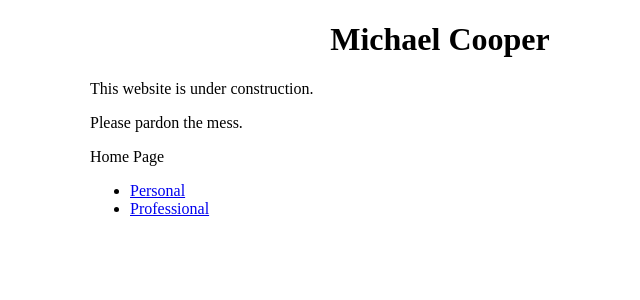
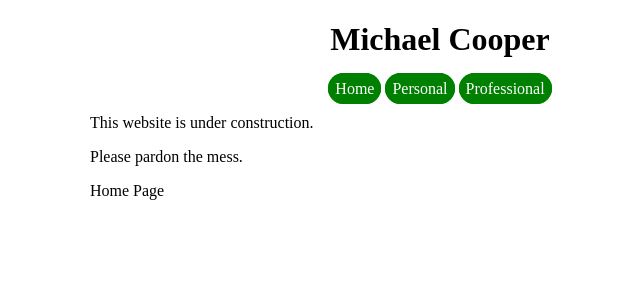
Before and after one commit to mac2rm/mac2rm.github.io, a Jekyll site: the page built from index.html, in a window 1280 px wide. Shown: the top 300 px of the page, without its empty margins (200-840 px from the left). Built offline with Jekyll 4.4.1, drawn with Linux system fonts in a browser that asks for light colours.

Commit message:
Colored tabs

```diff
--- a/_layouts/default.html
+++ b/_layouts/default.html
@@ -6,9 +6,9 @@
   <body>
     <div class="centerthis" >
 	<h1>Michael Cooper</h1>
-    {{ content }}
 
 	<ul class="tabs" >
+		<li><a href="/">Home</a></li>
 		<li><a href="/personal">Personal</a></li>
 		<li><a href="/professional">Professional</a></li>
 		<!--
@@ -16,6 +16,10 @@
 		<li><a href="/LOLBUTTZ">LOLBUTTZ</a></li>
 		-->
 	</ul>
+
+	{{ content }}
+
+
 	</div>
   </body>
 </html>
--- a/style.css
+++ b/style.css
@@ -17,3 +17,35 @@
 	color: green;
 }
 */
+
+ul.tabs
+{
+	width: 100%;
+	padding-left: 0px;
+	list-style: none;
+	text-align: center;
+}
+
+ul.tabs li
+{
+	display: inline-block;
+
+}
+
+ul.tabs li a
+{
+	border: 4px solid green;
+	padding: 3px;
+	border-radius: 27px;
+	background-color: green;
+	color: white;
+	text-decoration: none;
+	transition: all 0.5s;
+}
+
+ul.tabs li a:hover
+{
+	border-color: lightgreen;
+	background-color: lightgreen;
+	transition: all 0.5s;
+}
```
